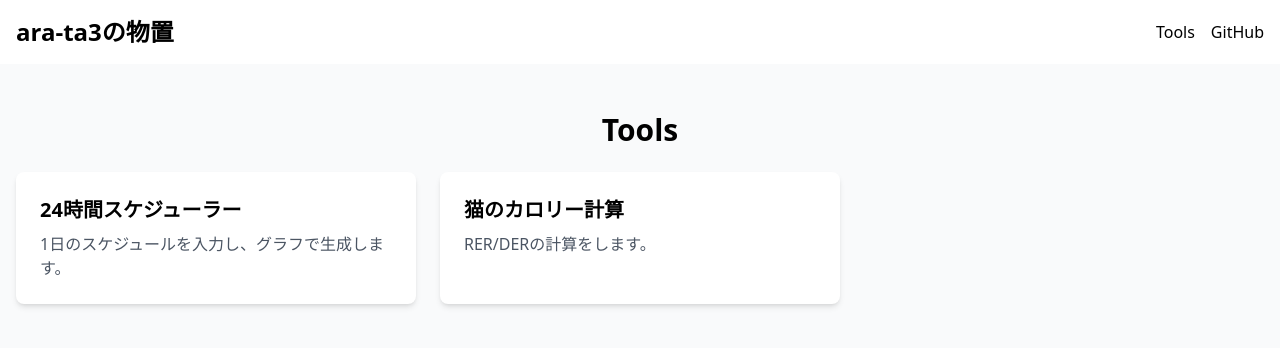
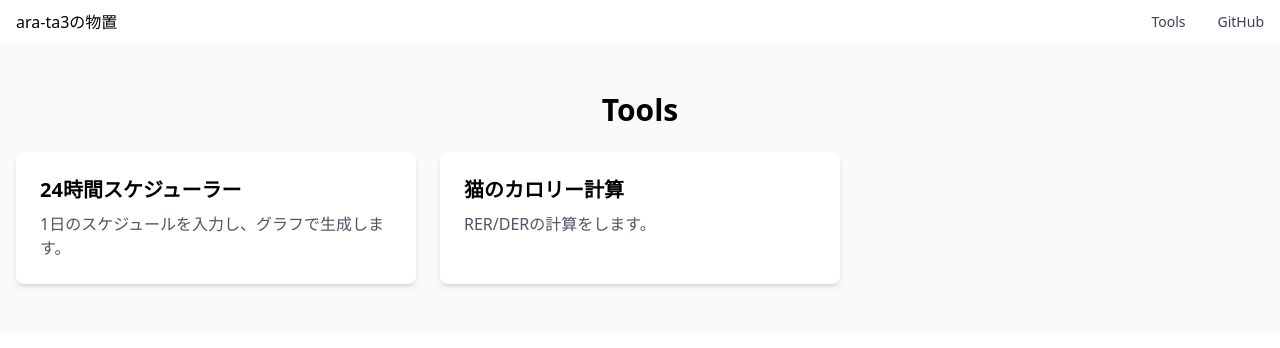
Before and after one commit to ara-ta3/ara-ta3.github.io, a React (Vite) app: page / in a window 1280 px wide. Shown: the top 348 px of the page. Built offline with nearby package versions, Linux system fonts and the light colour scheme.

Commit message:
Fix header

```diff
--- a/src/components/Header.tsx
+++ b/src/components/Header.tsx
@@ -1,30 +1,19 @@
+import { Navbar } from "flowbite-react";
 import React from "react";
+import { Link } from "react-router-dom";
 
 const Header: React.FC = () => {
   return (
-    <header className="bg-white shadow-md py-4">
-      <div className="container mx-auto px-4 flex justify-between items-center">
-        <h1 className="text-2xl font-bold">
-          <a href="/">ara-ta3の物置</a>
-        </h1>
-        <nav>
-          <ul className="flex space-x-4">
-            <li>
-              <a href="#tools" className="hover:text-blue-500">Tools</a>
-            </li>
-            <li>
-              <a
-                href="https://github.com/ara-ta3/ara-ta3.github.io"
-                className="hover:text-blue-500"
-                target="_blank"
-              >
-                GitHub
-              </a>
-            </li>
-          </ul>
-        </nav>
-      </div>
-    </header>
+    <Navbar fluid rounded>
+      <Navbar.Brand href="/">ara-ta3の物置</Navbar.Brand>
+      <Navbar.Toggle />
+      <Navbar.Collapse>
+        <Navbar.Link href="/#tools">Tools</Navbar.Link>
+        <Navbar.Link href="https://github.com/ara-ta3/ara-ta3.github.io">
+          GitHub
+        </Navbar.Link>
+      </Navbar.Collapse>
+    </Navbar>
   );
 };
 export default Header;
```
